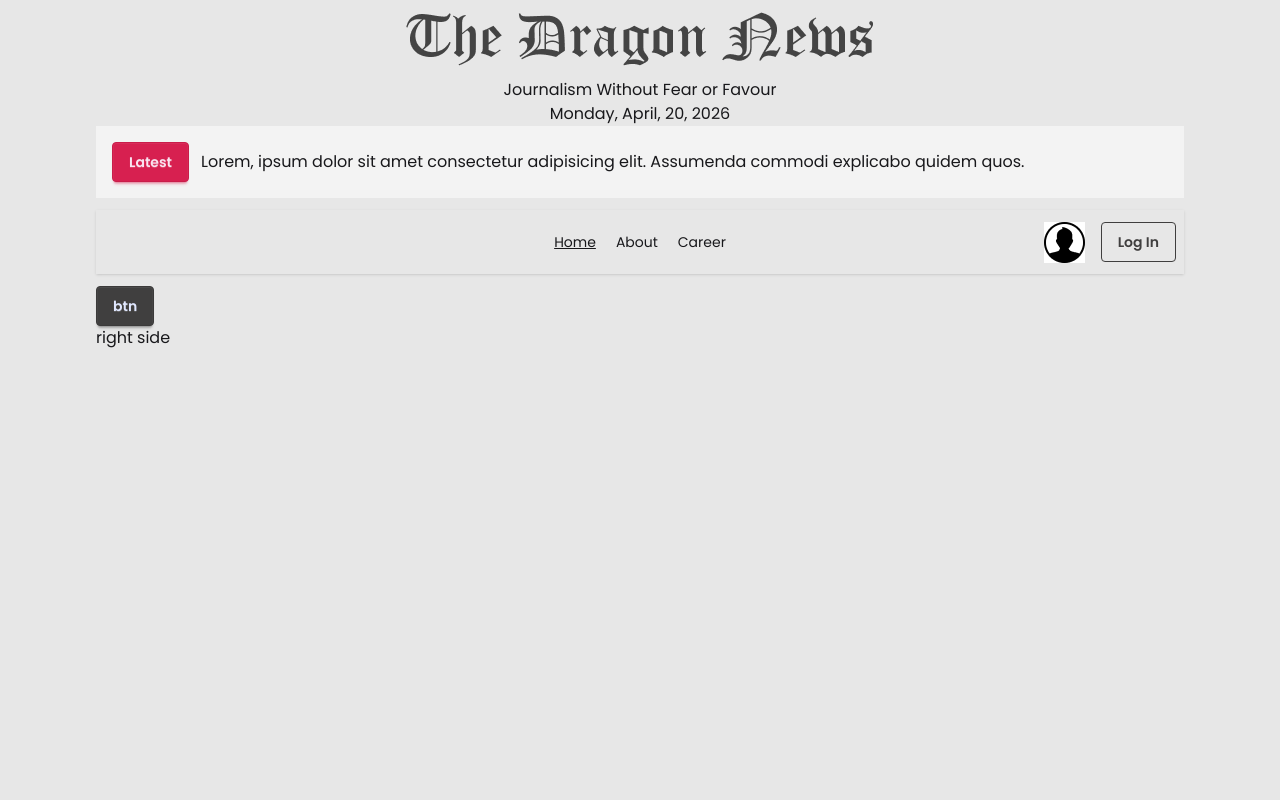
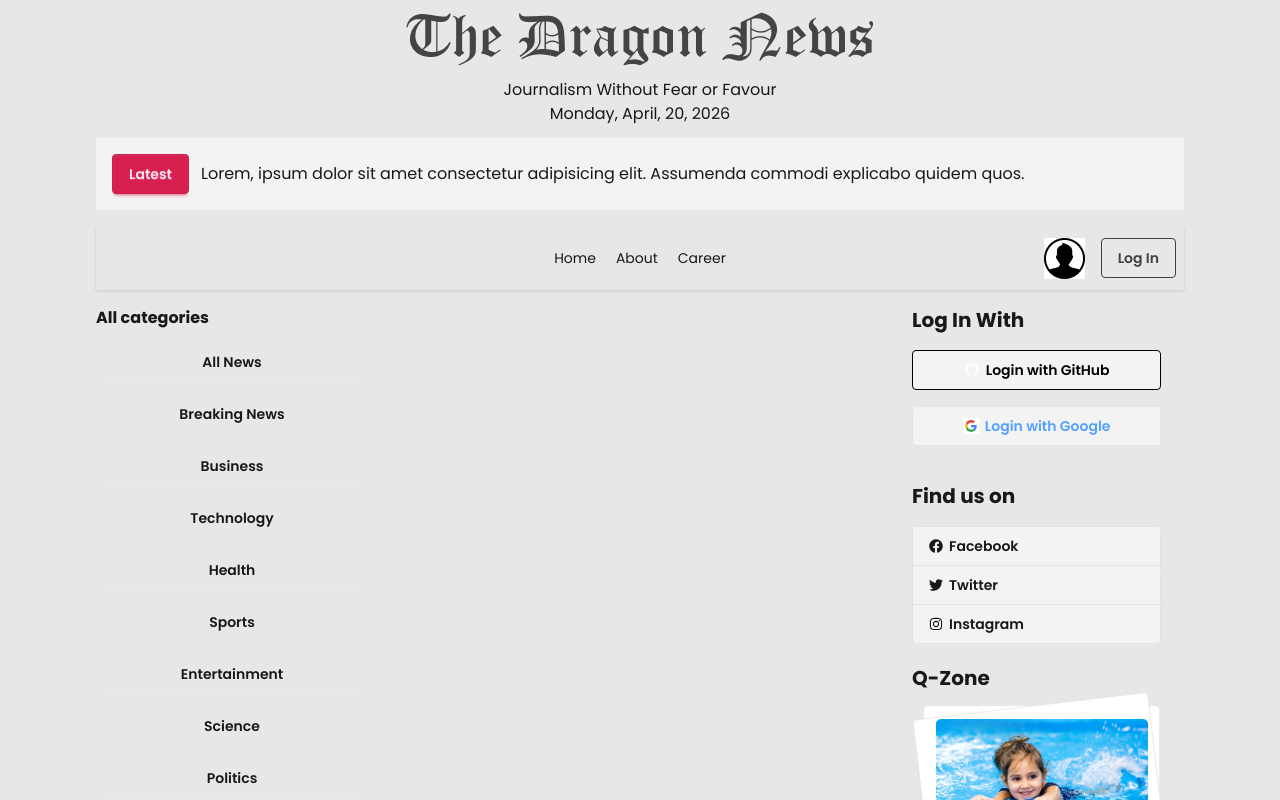
Before and after one commit to Tazim212/react-dragon-news, a React (Vite) app: page / in a window 1280 px wide. Shown: the top 800 px of the page. Built offline with nearby package versions, Linux system fonts and the light colour scheme.

Commit message:
rightside done

```diff
--- a/package.json
+++ b/package.json
@@ -13,7 +13,8 @@
     "date-fns": "^4.1.0",
     "react": "^19.2.4",
     "react-dom": "^19.2.4",
-    "react-fast-marquee": "^1.6.5"
+    "react-fast-marquee": "^1.6.5",
+    "react-icons": "^5.6.0"
   },
   "devDependencies": {
     "@eslint/js": "^9.39.4",
--- /dev/null
+++ b/src/Components/Categories/App.css
@@ -0,0 +1,3 @@
+a .active {
+  background-color: darkgray;
+}
--- /dev/null
+++ b/src/Components/Categories/Categories.jsx
@@ -0,0 +1,25 @@
+import React, { Suspense, use } from 'react';
+import { NavLink } from 'react-router';
+import "./App.css"
+const categorieList = fetch("categories.json").then(res => res.json())
+const Categories = () => {
+
+    const categories = use(categorieList)
+    console.log(categories)
+    return (
+        <div>
+            <h1 className='font-bold'>All categories</h1>
+            <Suspense fallback={<span className="loading loading-dots loading-lg"></span>}>
+                {
+                    categories.map(category => <NavLink
+                        key={category.id}
+                        className="flex flex-col my-3"
+                    ><button className='btn bg-base-100'>{category.name}</button>
+                    </NavLink>)
+                }
+            </Suspense>
+        </div>
+    );
+};
+
+export default Categories;
--- a/src/Components/Header/Header.jsx
+++ b/src/Components/Header/Header.jsx
@@ -18,13 +18,13 @@
                 <p>Journalism Without Fear or Favour</p>
                 <p>{formattedDate}</p>
             </section>
-            <section className='flex gap-3 items-center bg-base-200 p-4'>
+            <section className='flex gap-3 items-center bg-base-200 p-4 my-3'>
                 <button className='btn btn-secondary'>Latest</button>
                 <p className="marquee">Lorem, ipsum dolor sit amet consectetur adipisicing elit.
                     Assumenda commodi explicabo quidem quos.</p>
             </section>
 
-            <section className="my-3">
+            <section className="my-4">
                 <div className="navbar shadow-sm">
                     <div className="navbar-start">
                         <div className="dropdown">
--- /dev/null
+++ b/src/Components/RightSide/RightSide.jsx
@@ -0,0 +1,31 @@
+import React from 'react';
+import { FaFacebook, FaInstagram, FaTwitter } from 'react-icons/fa';
+
+const RightSide = () => {
+    return (
+
+            <div className='space-y-4'>
+                <h1 className='font-bold text-xl'>Log In With</h1>
+                <button className="btn btn-outline bg-base-200 text-black border-black w-11/12">
+                    <svg aria-label="GitHub logo" width="16" height="16" xmlns="http://www.w3.org/2000/svg" viewBox="0 0 24 24"><path fill="white" d="M12,2A10,10 0 0,0 2,12C2,16.42 4.87,20.17 8.84,21.5C9.34,21.58 9.5,21.27 9.5,21C9.5,20.77 9.5,20.14 9.5,19.31C6.73,19.91 6.14,17.97 6.14,17.97C5.68,16.81 5.03,16.5 5.03,16.5C4.12,15.88 5.1,15.9 5.1,15.9C6.1,15.97 6.63,16.93 6.63,16.93C7.5,18.45 8.97,18 9.54,17.76C9.63,17.11 9.89,16.67 10.17,16.42C7.95,16.17 5.62,15.31 5.62,11.5C5.62,10.39 6,9.5 6.65,8.79C6.55,8.54 6.2,7.5 6.75,6.15C6.75,6.15 7.59,5.88 9.5,7.17C10.29,6.95 11.15,6.84 12,6.84C12.85,6.84 13.71,6.95 14.5,7.17C16.41,5.88 17.25,6.15 17.25,6.15C17.8,7.5 17.45,8.54 17.35,8.79C18,9.5 18.38,10.39 18.38,11.5C18.38,15.32 16.04,16.16 13.81,16.41C14.17,16.72 14.5,17.33 14.5,18.26C14.5,19.6 14.5,20.68 14.5,21C14.5,21.27 14.66,21.59 15.17,21.5C19.14,20.16 22,16.42 22,12A10,10 0 0,0 12,2Z"></path></svg>
+                    Login with GitHub
+                </button>
+
+                <button className="btn btn-outline bg-base-200 text-blue-400 border-[#e5e5e5] w-11/12">
+                    <svg aria-label="Google logo" width="16" height="16" xmlns="http://www.w3.org/2000/svg" viewBox="0 0 512 512"><g><path d="m0 0H512V512H0" fill="#fff"></path><path fill="#34a853" d="M153 292c30 82 118 95 171 60h62v48A192 192 0 0190 341"></path><path fill="#4285f4" d="m386 400a140 175 0 0053-179H260v74h102q-7 37-38 57"></path><path fill="#fbbc02" d="m90 341a208 200 0 010-171l63 49q-12 37 0 73"></path><path fill="#ea4335" d="m153 219c22-69 116-109 179-50l55-54c-78-75-230-72-297 55"></path></g></svg>
+                    Login with Google
+                </button>
+
+                <div className='space-y-4 mt-5'>
+                    <h1 className='font-bold text-xl'>Find us on</h1>
+                    <div className="join join-vertical w-11/12">
+                        <button className="btn join-item justify-start"><FaFacebook></FaFacebook> Facebook</button>
+                        <button className="btn join-item justify-start"><FaTwitter></FaTwitter> Twitter</button>
+                        <button className="btn join-item justify-start"><FaInstagram></FaInstagram> Instagram</button>
+                    </div>
+                </div>
+            </div>
+    );
+};
+
+export default RightSide;
--- a/src/Layout/HomeLayout/HomeLayout.jsx
+++ b/src/Layout/HomeLayout/HomeLayout.jsx
@@ -2,6 +2,9 @@
 import { Outlet } from 'react-router';
 import Header from '../../Components/Header/Header';
 import About from '../../Pages/About/About';
+import Categories from '../../Components/Categories/Categories';
+import RightSide from '../../Components/RightSide/RightSide';
+import Qzone from '../../Pages/Qzone/Qzone';
 
 const HomeLayout = () => {
     return (
@@ -9,12 +12,17 @@
             <header>
                 <Header></Header>
             </header>
-            <main>
-                <aside>
-                    <button className='btn btn-primary'>btn</button>
+            <main className='grid grid-cols-12'>
+                <aside className='col-span-3'>
+                    <Categories></Categories>
                 </aside>
-                <Outlet></Outlet>
-                <aside>right side</aside>
+                <section className='col-span-6'>
+                    <Outlet></Outlet>
+                </section>
+                <aside className='col-span-3'>
+                    <RightSide></RightSide>
+                    <Qzone></Qzone>
+                </aside>
             </main>
         </div>
     );
--- /dev/null
+++ b/src/Pages/Qzone/Qzone.jsx
@@ -0,0 +1,19 @@
+import React from 'react';
+import img1 from "../../assets/swimming.png"
+import img2 from "../../assets/playground.png"
+import img3 from "../../assets/class.png"
+import img4 from "../../assets/bg.png"
+
+const Qzone = () => {
+    return (
+        <div className='mt-5'>
+            <h1 className='font-bold text-xl mt-4'>Q-Zone</h1>
+            <img src={img1} alt="" />
+            <img src={img2} alt="" />
+            <img src={img3} alt="" />
+            <img src={img4} className='mt-3' alt="" />
+        </div>
+    );
+};
+
+export default Qzone;
--- a/src/index.css
+++ b/src/index.css
@@ -13,20 +13,3 @@
 --color-base-100: #E7E7E7;
 --color-base-200: #F3F3F3;
 }
-a.active {
-    text-decoration: underline;
-}
-.marquee {
-  overflow: hidden;
-  white-space: nowrap;
-}
-
-.marquee p {
-  display: inline-block;
-  animation: scroll 10s linear infinite;
-}
-
-@keyframes scroll {
-  0% { transform: translateX(100%); }
-  100% { transform: translateX(-100%); }
-}
```
Also changed, not shown: src/App.css (deleted), 1 other file (tests, documents, lock files or other folders).
